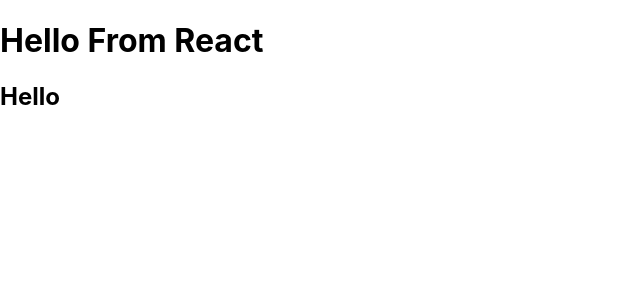
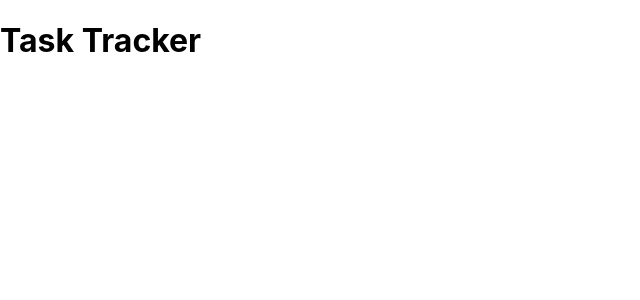
Before and after one commit to ga-watanabe/react-task-tracker, a React (Create React App) app: page / in a window 1280 px wide. Shown: the top 300 px of the page, without its empty margins (0-640 px from the left). Built offline with nearby package versions, Linux system fonts and the light colour scheme.

Commit message:
create Header component

```diff
--- a/src/App.js
+++ b/src/App.js
@@ -1,8 +1,9 @@
+import Header from './components/Header'
+
 function App() {
   return (
     <div className="container">
-      <h1>Hello From React</h1>
-      <h2>Hello</h2>
+      <Header />
     </div>
   );
 }
--- /dev/null
+++ b/src/components/Header.js
@@ -0,0 +1,9 @@
+const Header = () => {
+  return (
+    <header>
+      <h1>Task Tracker</h1>
+    </header>
+  )
+}
+
+export default Header
```
